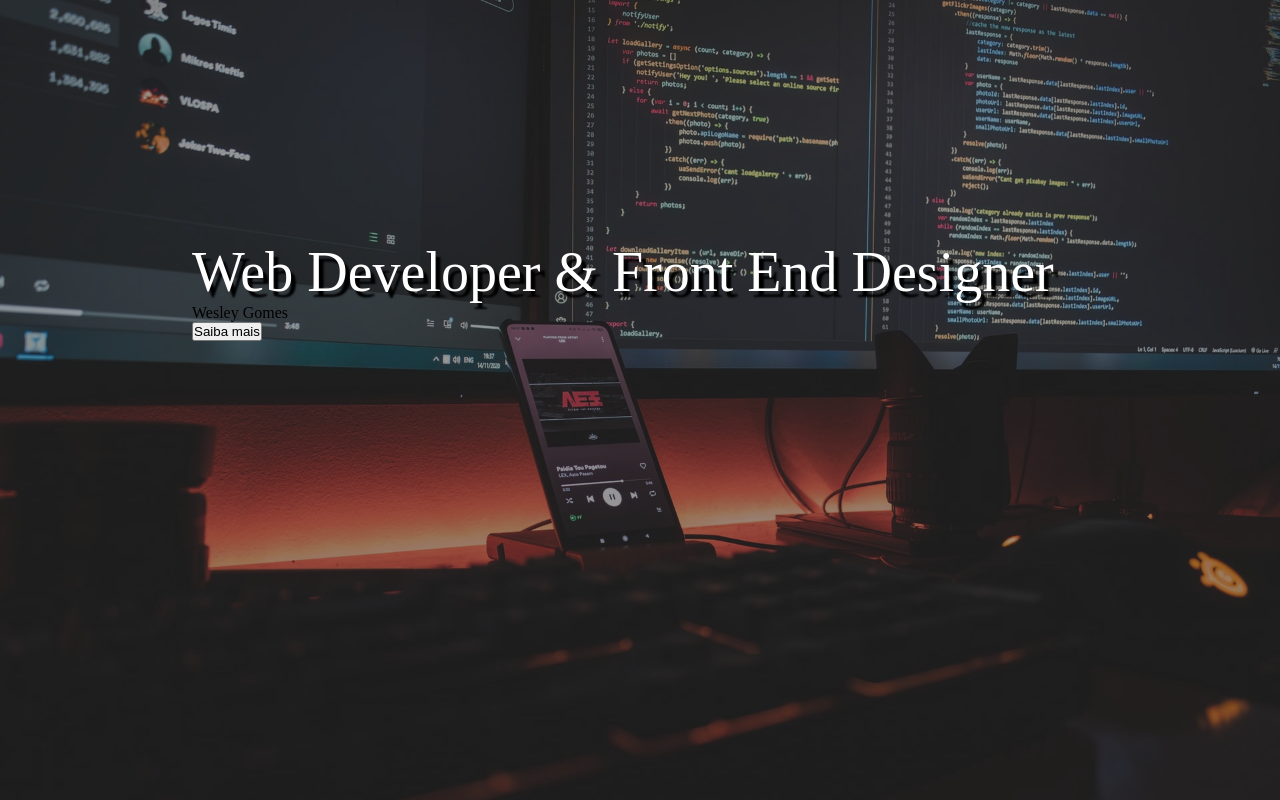
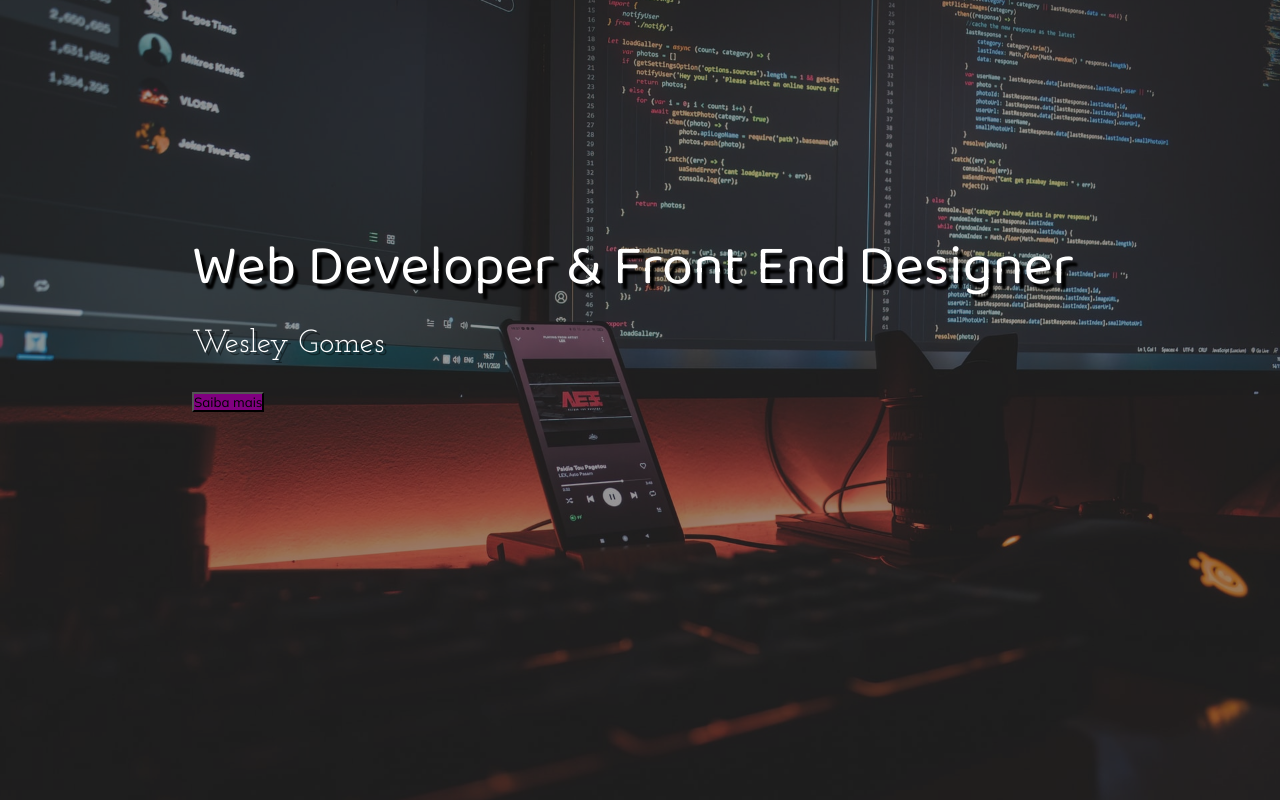
Before and after one commit to wesleyra/Portifolio, a plain HTML site: page index.html in a window 1280 px wide. Drawn offline with Linux system fonts and the light colour scheme.

Commit message:
estilos de font e espaçamento

```diff
--- a/style.css
+++ b/style.css
@@ -38,7 +38,23 @@ header{
 
     color: #ffffff;
     font-size: 3.5rem;
-    font-family: "Baloo Da 2", serif;
+    font-family: "Baloo 2", serif;
     font-weight: 200;
     text-shadow: .3rem .4rem 2px rgba(0, 0, 0, 4);
+    line-height: 3.5rem;
+    margin-bottom: 2rem;
 }
+
+.banner p{
+    font-family: "Josefin Slab", serif;
+    color: #fff;
+    font-size: 2rem;
+    text-shadow: .2rem .2rem rgba(0, 0, 0, .4);
+    margin-bottom: 2rem;
+}
+.banner button{
+    font-family: "Mulish", serif;
+    color: #000;
+    background-color: purple;
+
+}
```
Also changed, not shown: index.html (line endings or trailing spaces).
